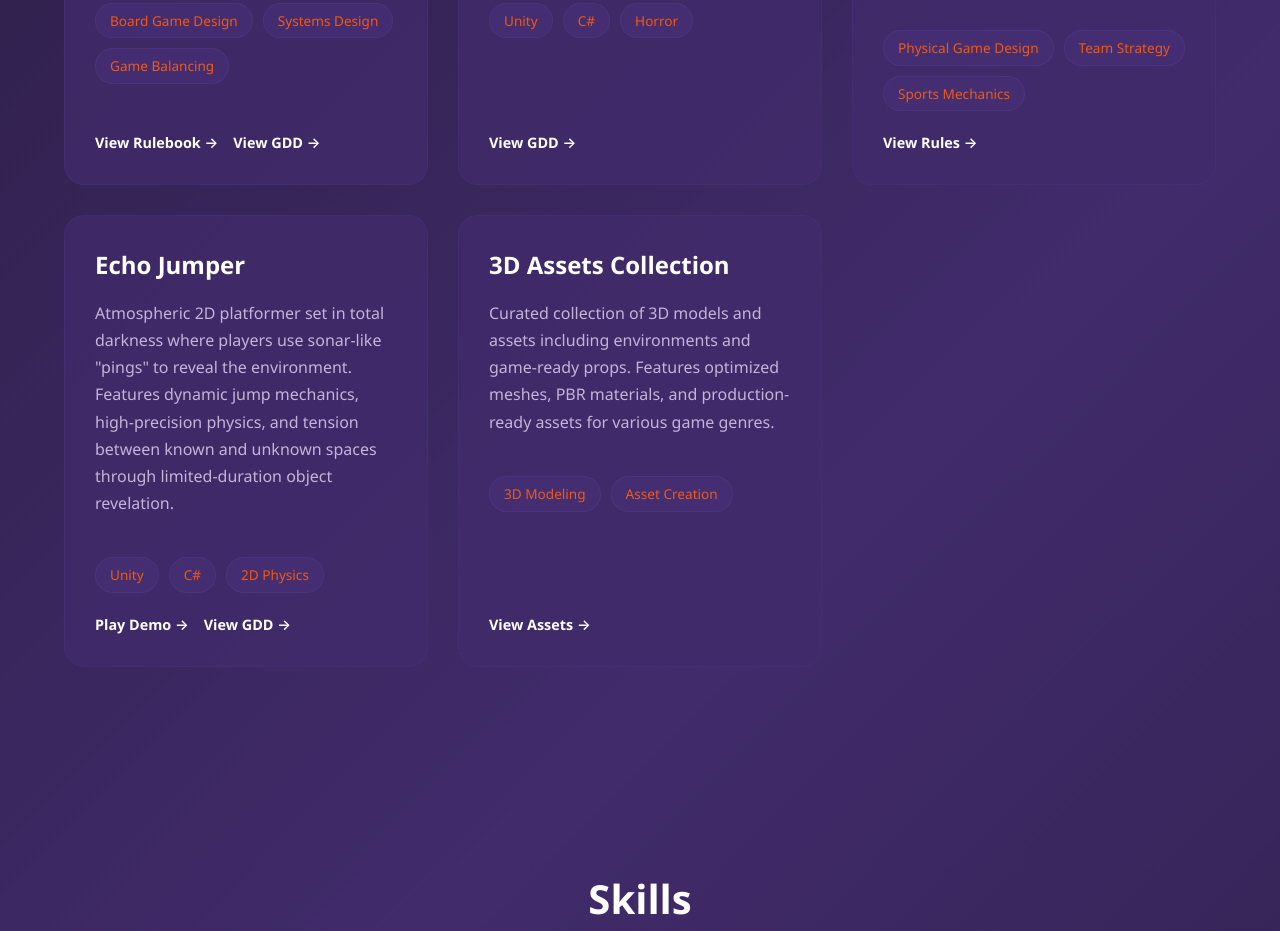
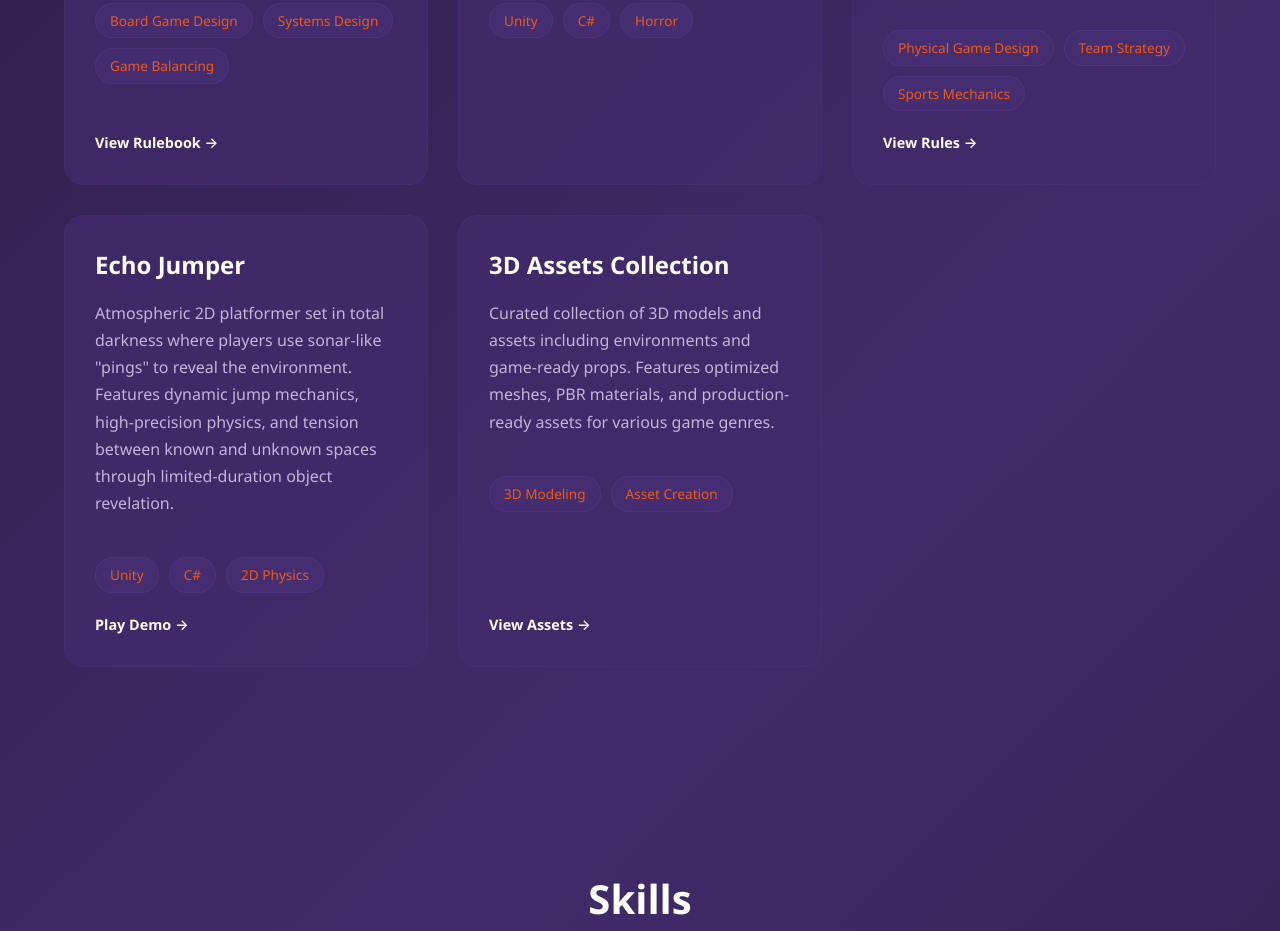
Before and after one commit to Romy4002/Portfolio, a plain HTML site: page index.html in a window 1280 px wide. Shown: the part 1416-2347 px from the top of the page. Drawn offline with Linux system fonts and the light colour scheme.

Commit message:
removed gdd links

```diff
--- a/index.html
+++ b/index.html
@@ -651,7 +651,6 @@ footer {
       </div>
       <div class="project-links">
         <a href="https://drive.google.com/file/d/1LSVeJybEq7iFdT78Bku3Ewcbq5cDA8OS/view?usp=sharing" target="_blank">View Rulebook →</a>
-        <a href="https://drive.google.com/file/d/1us_uSiOfSm9HfbWLYPJRZtke1CpLp5S-/view?usp=sharing" target="_blank">View GDD →</a>
       </div>
     </div>
 
@@ -664,7 +663,7 @@ footer {
         <span class="tech-tag">Horror</span>
       </div>
       <div class="project-links">
-        <a href="https://drive.google.com/file/d/1-J3-KqlrW1B9k5Itfr2thRIwl6VJhKXd/view?usp=sharing" target="_blank">View GDD →</a>
+
       </div>
     </div>
 
@@ -691,7 +690,6 @@ footer {
       </div>
       <div class="project-links">
         <a href="https://hauntinghero.itch.io/echo-jumper" target="_blank">Play Demo →</a>
-        <a href="https://drive.google.com/file/d/1CUpmcUKzam3JgY8ueksoqqhcsj5yqHPY/view?usp=sharing" target="_blank">View GDD →</a>
       </div>
     </div>
 
```
